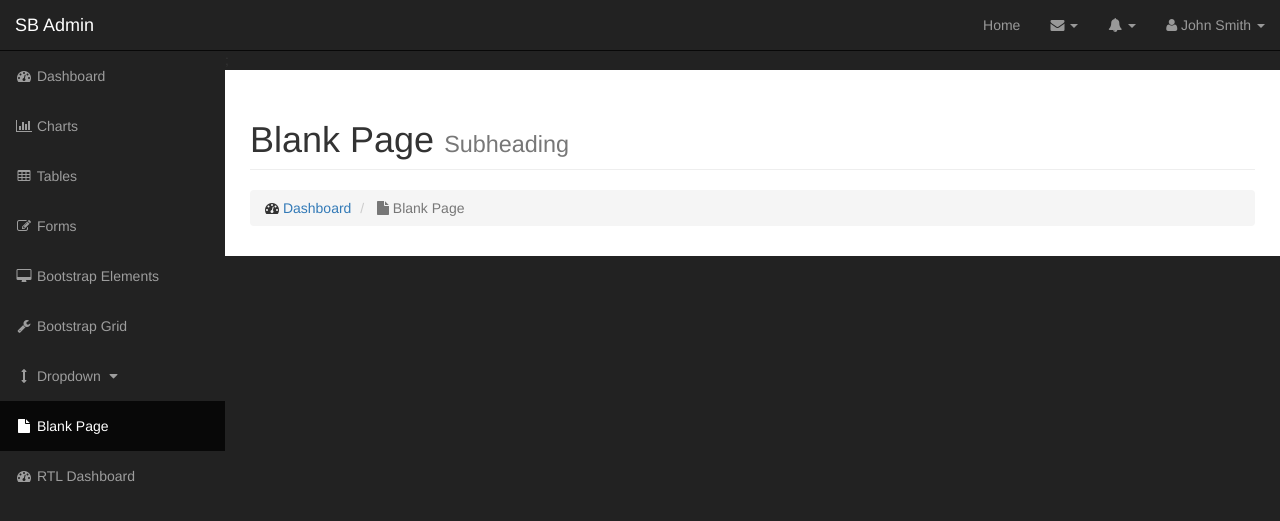
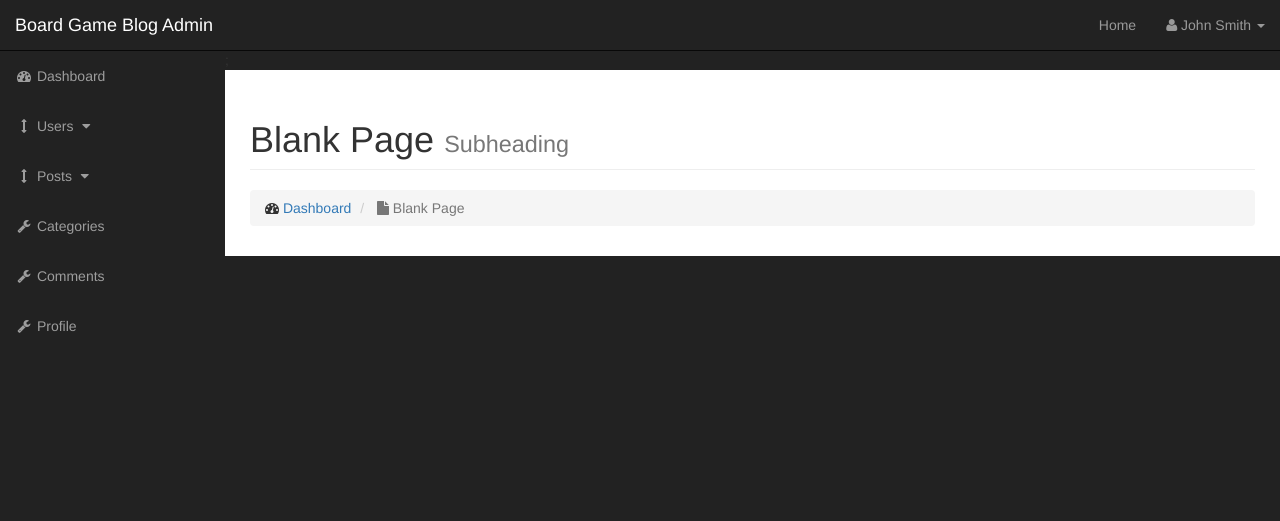
Before and after one commit to ndsurgenor/board-game-blog, a PHP site: page /admin in a window 1280 px wide. Shown: the top 521 px of the page. Run offline with PHP 8.4, Linux system fonts and the light colour scheme; grey boxes labelled with a size stand in for pictures from a placeholder-image service; some libraries are stand-ins or nearby versions.

Commit message:
Add new links to admin sidebar

```diff
--- a/admin/includes/nav.php
+++ b/admin/includes/nav.php
@@ -7,95 +7,12 @@
             <span class="icon-bar"></span>
             <span class="icon-bar"></span>
         </button>
-        <a class="navbar-brand" href="index.html">SB Admin</a>
+        <a class="navbar-brand" href="index.html">Board Game Blog Admin</a>
     </div>
     <!-- Top Menu Items -->
     <ul class="nav navbar-right top-nav">
         <li>
             <a href="../index.php">Home</a>
-        </li>
-        <li class="dropdown">
-            <a href="#" class="dropdown-toggle" data-toggle="dropdown"><i class="fa fa-envelope"></i> <b class="caret"></b></a>
-            <ul class="dropdown-menu message-dropdown">
-                <li class="message-preview">
-                    <a href="#">
-                        <div class="media">
-                            <span class="pull-left">
-                                <img class="media-object" src="http://placehold.it/50x50" alt="">
-                            </span>
-                            <div class="media-body">
-                                <h5 class="media-heading">
-                                    <strong>John Smith</strong>
-                                </h5>
-                                <p class="small text-muted"><i class="fa fa-clock-o"></i> Yesterday at 4:32 PM</p>
-                                <p>Lorem ipsum dolor sit amet, consectetur...</p>
-                            </div>
-                        </div>
-                    </a>
-                </li>
-                <li class="message-preview">
-                    <a href="#">
-                        <div class="media">
-                            <span class="pull-left">
-                                <img class="media-object" src="http://placehold.it/50x50" alt="">
-                            </span>
-                            <div class="media-body">
-                                <h5 class="media-heading">
-                                    <strong>John Smith</strong>
-                                </h5>
-                                <p class="small text-muted"><i class="fa fa-clock-o"></i> Yesterday at 4:32 PM</p>
-                                <p>Lorem ipsum dolor sit amet, consectetur...</p>
-                            </div>
-                        </div>
-                    </a>
-                </li>
-                <li class="message-preview">
-                    <a href="#">
-                        <div class="media">
-                            <span class="pull-left">
-                                <img class="media-object" src="http://placehold.it/50x50" alt="">
-                            </span>
-                            <div class="media-body">
-                                <h5 class="media-heading">
-                                    <strong>John Smith</strong>
-                                </h5>
-                                <p class="small text-muted"><i class="fa fa-clock-o"></i> Yesterday at 4:32 PM</p>
-                                <p>Lorem ipsum dolor sit amet, consectetur...</p>
-                            </div>
-                        </div>
-                    </a>
-                </li>
-                <li class="message-footer">
-                    <a href="#">Read All New Messages</a>
-                </li>
-            </ul>
-        </li>
-        <li class="dropdown">
-            <a href="#" class="dropdown-toggle" data-toggle="dropdown"><i class="fa fa-bell"></i> <b class="caret"></b></a>
-            <ul class="dropdown-menu alert-dropdown">
-                <li>
-                    <a href="#">Alert Name <span class="label label-default">Alert Badge</span></a>
-                </li>
-                <li>
-                    <a href="#">Alert Name <span class="label label-primary">Alert Badge</span></a>
-                </li>
-                <li>
-                    <a href="#">Alert Name <span class="label label-success">Alert Badge</span></a>
-                </li>
-                <li>
-                    <a href="#">Alert Name <span class="label label-info">Alert Badge</span></a>
-                </li>
-                <li>
-                    <a href="#">Alert Name <span class="label label-warning">Alert Badge</span></a>
-                </li>
-                <li>
-                    <a href="#">Alert Name <span class="label label-danger">Alert Badge</span></a>
-                </li>
-                <li class="divider"></li>
-                <li>
-                    <a href="#">View All</a>
-                </li>
-            </ul>
         </li>
         <li class="dropdown">
             <a href="#" class="dropdown-toggle" data-toggle="dropdown"><i class="fa fa-user"></i> John Smith <b class="caret"></b></a>
@@ -123,36 +40,45 @@
                 <a href="index.html"><i class="fa fa-fw fa-dashboard"></i> Dashboard</a>
             </li>
             <li>
-                <a href="charts.html"><i class="fa fa-fw fa-bar-chart-o"></i> Charts</a>
-            </li>
-            <li>
-                <a href="tables.html"><i class="fa fa-fw fa-table"></i> Tables</a>
-            </li>
-            <li>
-                <a href="forms.html"><i class="fa fa-fw fa-edit"></i> Forms</a>
-            </li>
-            <li>
-                <a href="bootstrap-elements.html"><i class="fa fa-fw fa-desktop"></i> Bootstrap Elements</a>
-            </li>
-            <li>
-                <a href="bootstrap-grid.html"><i class="fa fa-fw fa-wrench"></i> Bootstrap Grid</a>
-            </li>
-            <li>
-                <a href="javascript:;" data-toggle="collapse" data-target="#demo"><i class="fa fa-fw fa-arrows-v"></i> Dropdown <i class="fa fa-fw fa-caret-down"></i></a>
-                <ul id="demo" class="collapse">
+                <a href="javascript:;" data-toggle="collapse" data-target="#users_drop">
+                    <i class="fa fa-fw fa-arrows-v"></i> Users <i class="fa fa-fw fa-caret-down"></i>
+                </a>
+                <ul id="users_drop" class="collapse">
                     <li>
-                        <a href="#">Dropdown Item</a>
+                        <a href="#">View Users</a>
                     </li>
                     <li>
-                        <a href="#">Dropdown Item</a>
+                        <a href="#">Add Users</a>
                     </li>
                 </ul>
             </li>
-            <li class="active">
-                <a href="blank-page.html"><i class="fa fa-fw fa-file"></i> Blank Page</a>
+            <li>
+                <a href="javascript:;" data-toggle="collapse" data-target="#posts_drop">
+                    <i class="fa fa-fw fa-arrows-v"></i> Posts <i class="fa fa-fw fa-caret-down"></i>
+                </a>
+                <ul id="posts_drop" class="collapse">
+                    <li>
+                        <a href="#">View Posts</a>
+                    </li>
+                    <li>
+                        <a href="#">Add Posts</a>
+                    </li>
+                </ul>
             </li>
             <li>
-                <a href="index-rtl.html"><i class="fa fa-fw fa-dashboard"></i> RTL Dashboard</a>
+                <a href="bootstrap-grid.html">
+                    <i class="fa fa-fw fa-wrench"></i> Categories
+                </a>
+            </li>
+            <li>
+                <a href="bootstrap-grid.html">
+                    <i class="fa fa-fw fa-wrench"></i> Comments
+                </a>
+            </li>
+            <li>
+                <a href="bootstrap-grid.html">
+                    <i class="fa fa-fw fa-wrench"></i> Profile
+                </a>
             </li>
         </ul>
     </div>
```
